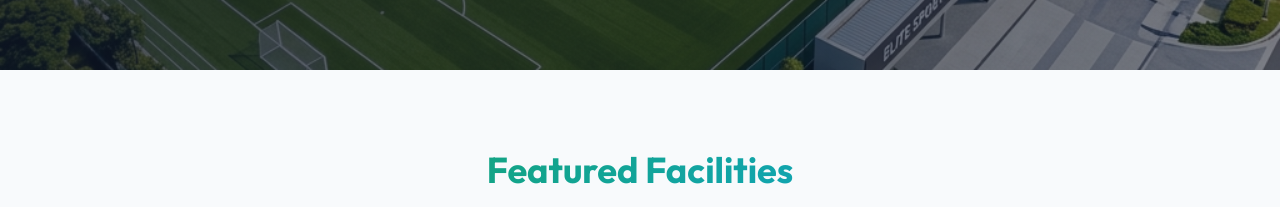
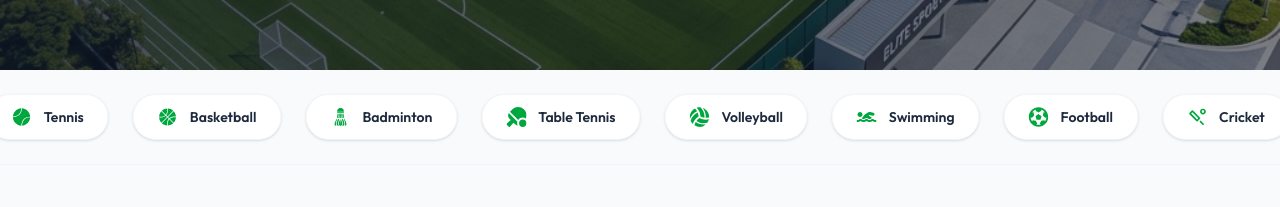
Before and after one commit to sulayman-a-khan/sportnest-client, a React (Vite) app: page / in a window 1280 px wide. Shown: the part 743-950 px from the top of the page. Built offline with nearby package versions, Linux system fonts and the light colour scheme; no server answers.

Commit message:
added a scrolling animation just bellow the hero section

```diff
--- /dev/null
+++ b/src/components/shared/SportsMarquee.jsx
@@ -0,0 +1,29 @@
+import React from 'react';
+import { sportsList, sportIcons } from '../../utils/constants';
+
+const SportsMarquee = () => {
+  // We duplicate the sports array so the infinite scroll loops seamlessly
+  const scrollItems = [...sportsList, ...sportsList];
+
+  return (
+    <div className="w-full bg-slate-50 border-b border-slate-100 overflow-hidden py-6">
+      <div className="flex w-max animate-marquee whitespace-nowrap hover:[animation-play-state:paused]">
+        {scrollItems.map((sport, index) => (
+          <div
+            key={`${sport}-${index}`}
+            className="flex items-center gap-3 px-6 mx-3 py-3 rounded-full bg-white border border-slate-100 shadow-sm transition-transform hover:scale-105 cursor-pointer"
+          >
+            <span className="text-green-600 text-xl flex items-center justify-center">
+              {sportIcons[sport]}
+            </span>
+            <span className="text-sm font-semibold text-slate-800" style={{ fontFamily: 'var(--font-display)' }}>
+              {sport}
+            </span>
+          </div>
+        ))}
+      </div>
+    </div>
+  );
+};
+
+export default SportsMarquee;
--- a/src/index.css
+++ b/src/index.css
@@ -364,4 +364,18 @@
     line-height: 1;
     color: #fff;
   }
+
+  /* ── Marquee Animation ─────────────────────────────────── */
+  @keyframes marquee {
+    0% {
+      transform: translateX(0);
+    }
+    100% {
+      transform: translateX(-50%);
+    }
+  }
+
+  .animate-marquee {
+    animation: marquee 25s linear infinite;
+  }
 }
--- a/src/pages/AddFacility.jsx
+++ b/src/pages/AddFacility.jsx
@@ -3,8 +3,7 @@ import { useNavigate } from 'react-router-dom';
 import axiosInstance from '../utils/axiosInstance';
 import { toast } from 'react-hot-toast';
 import SectionTitle from '../components/shared/SectionTitle';
-
-const sportsList = ['Football', 'Tennis', 'Swimming', 'Basketball', 'Badminton', 'CrossFit & Gym'];
+import { sportsList } from '../utils/constants';
 
 const AddFacility = () => {
   const navigate = useNavigate();
--- a/src/pages/Facilities.jsx
+++ b/src/pages/Facilities.jsx
@@ -2,18 +2,8 @@ import { useState, useEffect } from 'react';
 import { Link } from 'react-router-dom';
 import axiosInstance from '../utils/axiosInstance';
 import SectionTitle from '../components/shared/SectionTitle';
-import { FaSearch, FaFutbol, FaSwimmer, FaFilter } from 'react-icons/fa';
-import { GiTennisBall, GiBasketballBall, GiShuttlecock, GiGymBag } from 'react-icons/gi';
-
-const sportCategories = [
-  { label: 'All Sports', value: '' },
-  { label: 'Football', value: 'Football', icon: <FaFutbol /> },
-  { label: 'Tennis', value: 'Tennis', icon: <GiTennisBall /> },
-  { label: 'Swimming', value: 'Swimming', icon: <FaSwimmer /> },
-  { label: 'Basketball', value: 'Basketball', icon: <GiBasketballBall /> },
-  { label: 'Badminton', value: 'Badminton', icon: <GiShuttlecock /> },
-  { label: 'CrossFit & Gym', value: 'CrossFit & Gym', icon: <GiGymBag /> },
-];
+import { FaSearch, FaFilter } from 'react-icons/fa';
+import { sportCategories } from '../utils/constants';
 
 const Facilities = () => {
   const [facilities, setFacilities] = useState([]);
--- a/src/pages/FacilityDetail.jsx
+++ b/src/pages/FacilityDetail.jsx
@@ -4,17 +4,8 @@ import { useAuth } from '../providers/AuthProvider';
 import axiosInstance from '../utils/axiosInstance';
 import { toast } from 'react-hot-toast';
 import LoadingSpinner from '../components/shared/LoadingSpinner';
-import { FaFutbol, FaSwimmer, FaLocationArrow, FaClock, FaCheckCircle, FaUserAlt } from 'react-icons/fa';
-import { GiTennisBall, GiBasketballBall, GiShuttlecock, GiGymBag } from 'react-icons/gi';
-
-const sportIcons = {
-  Football: <FaFutbol />,
-  Tennis: <GiTennisBall />,
-  Swimming: <FaSwimmer />,
-  Basketball: <GiBasketballBall />,
-  Badminton: <GiShuttlecock />,
-  'CrossFit & Gym': <GiGymBag />,
-};
+import { FaLocationArrow, FaClock, FaCheckCircle, FaUserAlt } from 'react-icons/fa';
+import { sportIcons } from '../utils/constants';
 
 const defaultSlots = [
   '07:00 - 08:00', '08:00 - 09:00', '09:00 - 10:00',
--- a/src/pages/Home.jsx
+++ b/src/pages/Home.jsx
@@ -6,6 +6,8 @@ import SectionTitle from '../components/shared/SectionTitle';
 import LoadingSpinner from '../components/shared/LoadingSpinner';
 import { FaFutbol, FaSwimmer, FaRunning, FaUsers, FaMedal, FaCalendarAlt } from 'react-icons/fa';
 import { GiTennisBall, GiBasketballBall, GiShuttlecock, GiGymBag } from 'react-icons/gi';
+import SportsMarquee from '../components/shared/SportsMarquee';
+import { sportIcons } from '../utils/constants';
 
 /* ── Animation variants ──────────────────────────────────── */
 const fadeUp = (delay = 0) => ({
@@ -22,14 +24,7 @@ const stagger = {
 };
 
 /* ── Sport Icons Dictionary ───────────────────────────────── */
-const sportIcons = {
-  Football: <FaFutbol />,
-  Tennis: <GiTennisBall />,
-  Swimming: <FaSwimmer />,
-  Basketball: <GiBasketballBall />,
-  Badminton: <GiShuttlecock />,
-  'CrossFit & Gym': <GiGymBag />,
-};
+// Imported from constants.jsx
 
 
 
@@ -168,6 +163,11 @@ const Home = () => {
           </div>
         </div>
       </section>
+
+      {/* ╔══════════════════════════════════════════════════╗
+          ║  1.5. SPORTS MARQUEE                             ║
+          ╚══════════════════════════════════════════════════╝ */}
+      <SportsMarquee />
 
       {/* ╔══════════════════════════════════════════════════╗
           ║  2. FEATURED FACILITIES (MINIMUM 6 CARDS)        ║
--- a/src/pages/ManageFacilities.jsx
+++ b/src/pages/ManageFacilities.jsx
@@ -7,17 +7,7 @@ import SectionTitle from '../components/shared/SectionTitle';
 import { FaPlus, FaTrash, FaPen, FaTimes, FaFutbol, FaSwimmer } from 'react-icons/fa';
 import { GiTennisBall, GiBasketballBall, GiShuttlecock, GiGymBag } from 'react-icons/gi';
 import { motion, AnimatePresence } from 'framer-motion';
-
-const sportIcons = {
-  Football: <FaFutbol />,
-  Tennis: <GiTennisBall />,
-  Swimming: <FaSwimmer />,
-  Basketball: <GiBasketballBall />,
-  Badminton: <GiShuttlecock />,
-  'CrossFit & Gym': <GiGymBag />,
-};
-
-const sportsList = ['Football', 'Tennis', 'Swimming', 'Basketball', 'Badminton', 'CrossFit & Gym'];
+import { sportsList, sportIcons } from '../utils/constants';
 
 const ManageFacilities = () => {
   const { user } = useAuth();
--- a/src/pages/MyBookings.jsx
+++ b/src/pages/MyBookings.jsx
@@ -3,17 +3,9 @@ import { Link } from 'react-router-dom';
 import axiosInstance from '../utils/axiosInstance';
 import { toast } from 'react-hot-toast';
 import SectionTitle from '../components/shared/SectionTitle';
-import { FaFutbol, FaSwimmer, FaRegCalendarAlt, FaHistory, FaCheckCircle, FaBan } from 'react-icons/fa';
-import { GiTennisBall, GiBasketballBall, GiShuttlecock, GiGymBag } from 'react-icons/gi';
-
-const sportIcons = {
-  Football: <FaFutbol />,
-  Tennis: <GiTennisBall />,
-  Swimming: <FaSwimmer />,
-  Basketball: <GiBasketballBall />,
-  Badminton: <GiShuttlecock />,
-  'CrossFit & Gym': <GiGymBag />,
-};
+import LoadingSpinner from '../components/shared/LoadingSpinner';
+import { sportIcons } from '../utils/constants';
+import { FaRegCalendarAlt, FaHistory, FaBan } from 'react-icons/fa';
 
 const MyBookings = () => {
   const [bookings, setBookings] = useState([]);
--- /dev/null
+++ b/src/utils/constants.jsx
@@ -0,0 +1,34 @@
+import { FaFutbol, FaTableTennis, FaVolleyballBall, FaSwimmer } from 'react-icons/fa';
+import { MdOutlineSportsCricket } from 'react-icons/md';
+import { GiTennisBall, GiBasketballBall, GiShuttlecock } from 'react-icons/gi';
+
+export const sportsList = [
+  'Football',
+  'Cricket',
+  'Tennis',
+  'Basketball',
+  'Badminton',
+  'Table Tennis',
+  'Volleyball',
+  'Swimming',
+];
+
+export const sportIcons = {
+  'Football': <FaFutbol />,
+  'Cricket': <MdOutlineSportsCricket />,
+  'Tennis': <GiTennisBall />,
+  'Basketball': <GiBasketballBall />,
+  'Badminton': <GiShuttlecock />,
+  'Table Tennis': <FaTableTennis />,
+  'Volleyball': <FaVolleyballBall />,
+  'Swimming': <FaSwimmer />,
+};
+
+export const sportCategories = [
+  { label: 'All Sports', value: '' },
+  ...sportsList.map((sport) => ({
+    label: sport,
+    value: sport,
+    icon: sportIcons[sport],
+  })),
+];
```
